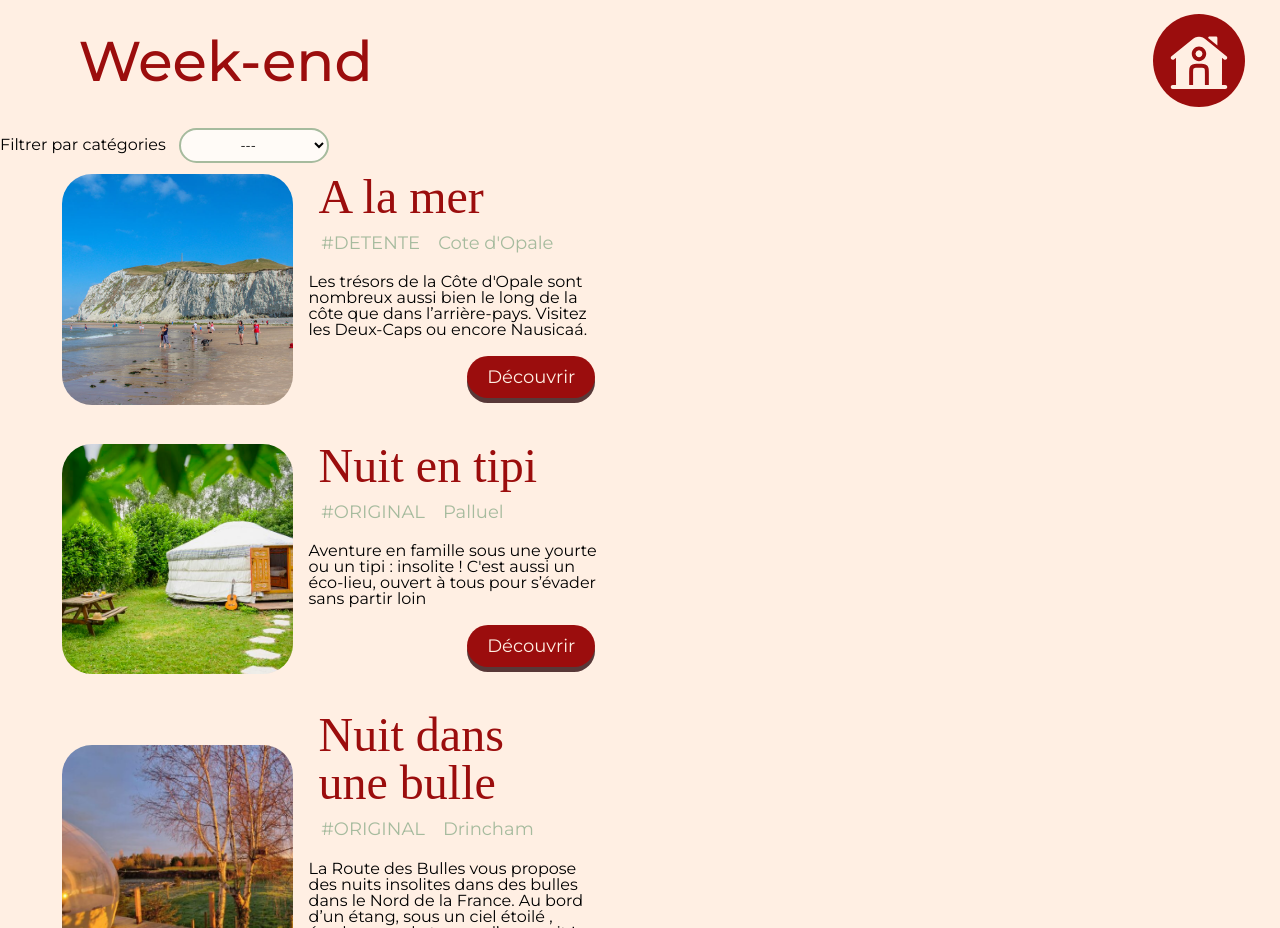
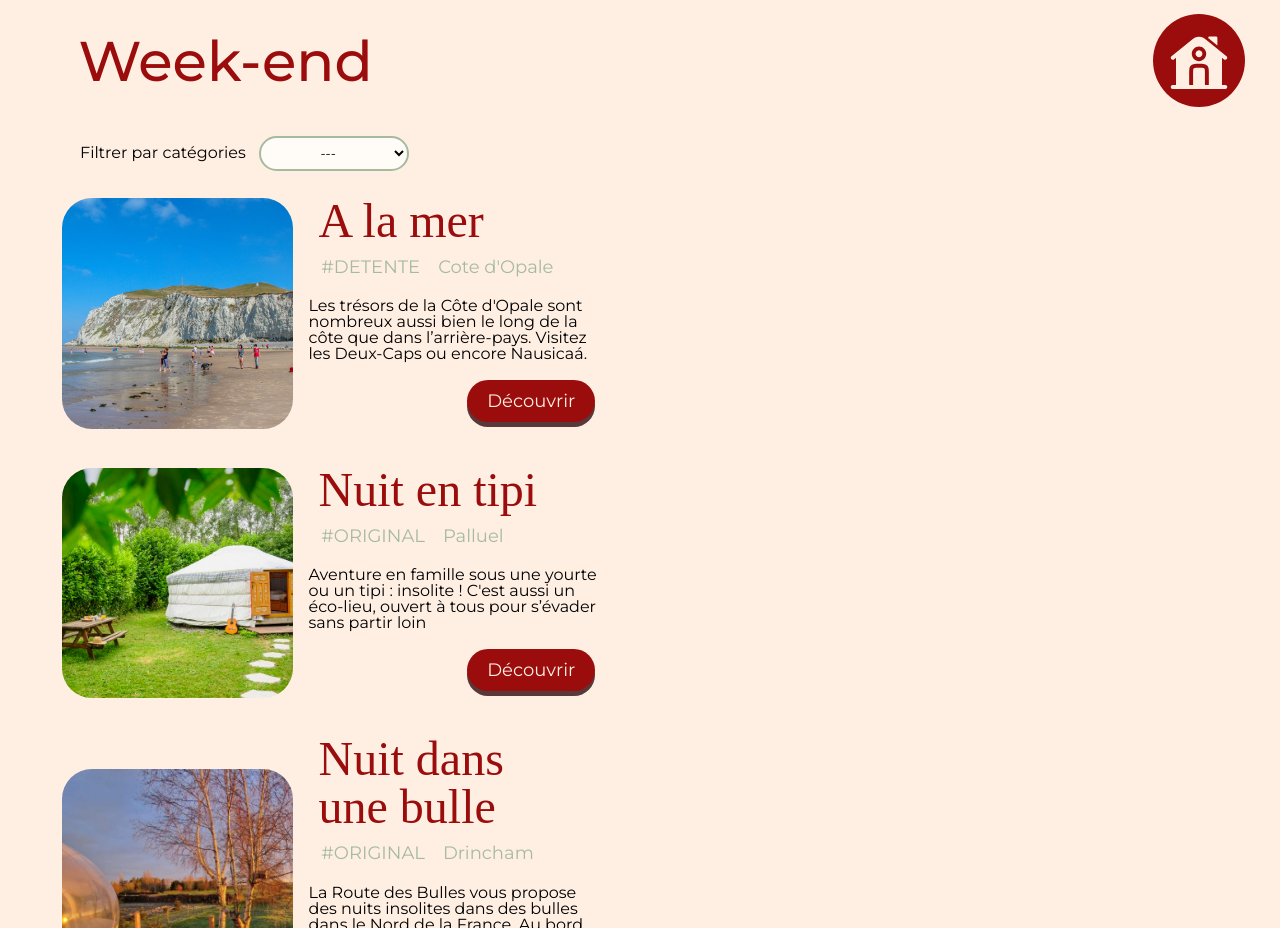
Before and after one commit to EmilieLgt/Lille-au-vert, a React (Vite) app: page /activites/weekend in a window 1280 px wide. Shown: the part 980-1908 px from the top of the page. Built offline with nearby package versions, Linux system fonts and the light colour scheme; a web font is replaced by a local one.

Commit message:
fix filter css

```diff
--- a/src/components/Filter.jsx
+++ b/src/components/Filter.jsx
@@ -1,9 +1,8 @@
 /* eslint-disable react/jsx-key */
 /* eslint-disable react/prop-types */
-import "./filter.css"
+import "./filter.css";
 import { useContext } from "react";
 import { ActivitiesContext } from "../assets/Context/ActivitiesContext";
-import "./Filter.css";
 
 function Filter({ data }) {
   const { handleChangeFilter } = useContext(ActivitiesContext);
@@ -17,13 +16,12 @@ function Filter({ data }) {
 
   return (
     <form className="center">
-      <label htmlFor="hashtag-select" className="select label-filter">
+      <label htmlFor="hashtag-select" className="label-filter">
         Filtrer par catégories
         <select
           id="hashtag-select"
-          className="hashtag-select"
+          className="hashtag-select filter-select"
           onChange={(event) => handleChangeFilter(event)}
-          className="filter-select"
         >
           <option value="">---</option>
           {uniqueHashtags.map((option) => (
--- a/src/components/filter.css
+++ b/src/components/filter.css
@@ -1,14 +1,25 @@
 .label-filter {
-    font-family:var(--primary-font);
+  font-family: var(--primary-font);
 }
 
-.filter-select{
-    padding:0.5em;
-    font-family:var(--primary-font) ;
-    margin-left: 1em;
-    border-radius:20px;
-    width:150px;
-    text-align: center;
-    background-color: rgb(255, 251, 247);
-    border: 2px var(--primary-color) solid
+.filter-select {
+  padding: 0.5em;
+  padding-bottom: 0.5em;
+  font-family: var(--primary-font);
+  margin-left: 1em;
+  border-radius: 20px;
+  width: 150px;
+  text-align: center;
+  background-color: rgb(255, 251, 247);
+  border: 2px var(--primary-color) solid;
 }
+
+.center {
+  padding: 0.5em 0em 1em 1em;
+}
+
+@media screen and (min-width: 990px) {
+  .center {
+    padding: 0.5em 0em 1em 5em;
+  }
+}
```
